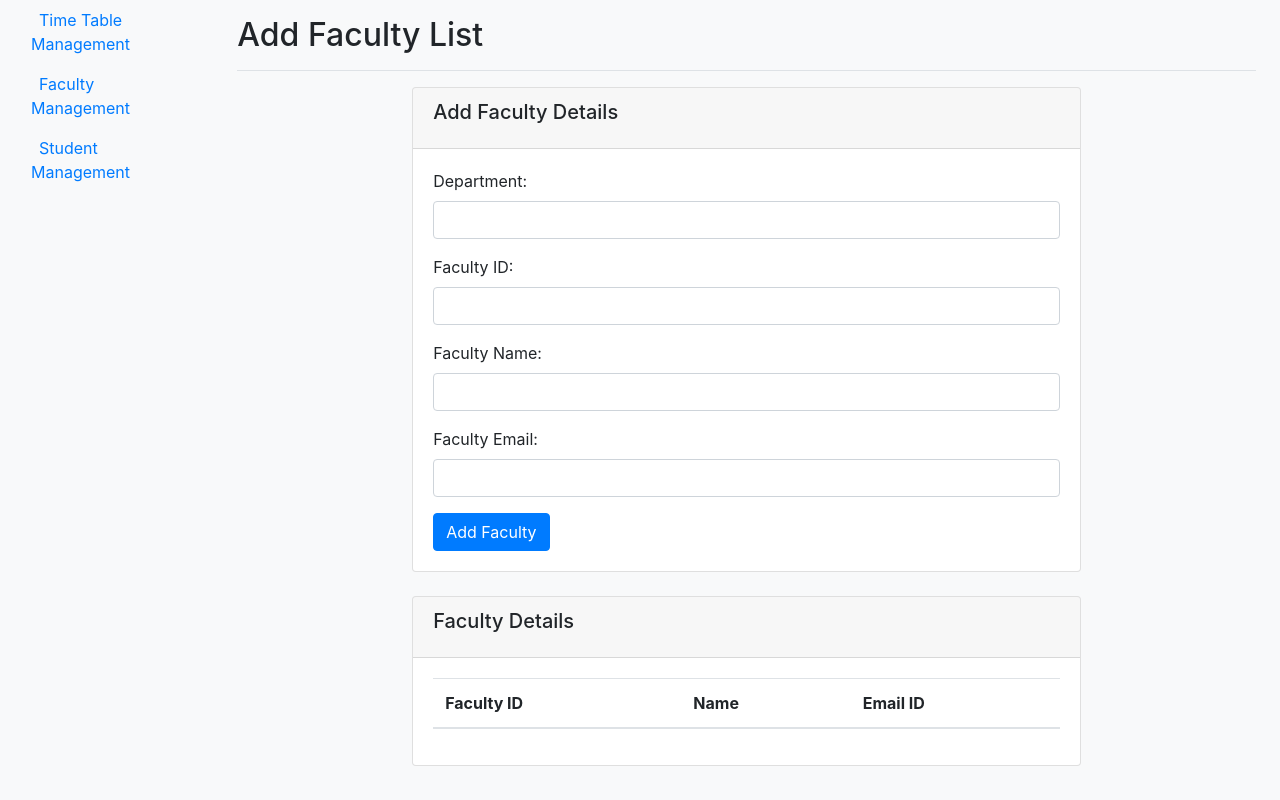
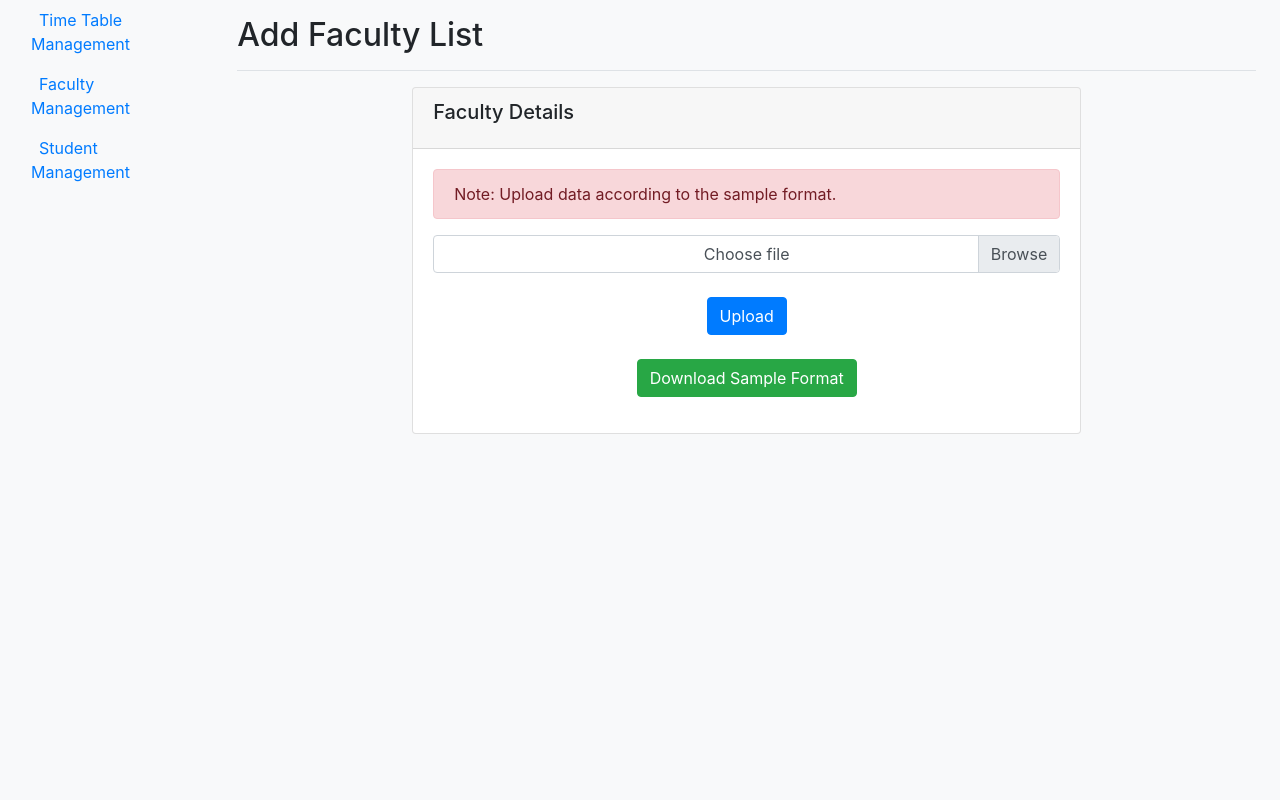
Before and after one commit to thebigbone/network-attendance, a Flask app: page /admin/faculty_manage/add_faculty_list in a window 1280 px wide. Run offline with Flask 3, Linux system fonts and the light colour scheme; the visitor is signed in with stand-in values (Sample User, id 1); lists and menus that the app fills with data are empty; some libraries are stand-ins or nearby versions.

Commit message:
student and faculty list upload from admin panel

```diff
--- a/admin/templates/add_faculty_list.html
+++ b/admin/templates/add_faculty_list.html
@@ -1,6 +1,6 @@
 {% extends 'base.html' %}
 
-{% block title %} Add Faculty List {% endblock %}
+{% block title %} Add Student List {% endblock %}
 
 {% block content %}
 <div class="container-fluid">
@@ -15,7 +15,7 @@
                         </a>
                     </li>
                     <li class="nav-item">
-            <a class="nav-link active" href="/admin/faculty_manage">
+                        <a class="nav-link" href="/admin/faculty_manage">
                             <i class="fas fa-user-tie mr-2"></i> Faculty Management
                         </a>
                     </li>
@@ -37,51 +37,29 @@
                 <div class="col-md-8 mx-auto">
                     <div class="card">
                         <div class="card-header">
-              <h5 class="card-title">Add Faculty Details</h5>
-            </div>
-            <div class="card-body">
-              <form action="{{ url_for('admin.add_faculty_list') }}" method="post">
-                <div class="form-group">
-                  <label for="department">Department:</label>
-                  <input type="text" class="form-control" id="department" name="department" required>
-                </div>
-                <div class="form-group">
-                  <label for="faculty_id">Faculty ID:</label>
-                  <input type="text" class="form-control" id="faculty_id" name="faculty_id" required>
-                </div>
-                <div class="form-group">
-                  <label for="faculty_name">Faculty Name:</label>
-                  <input type="text" class="form-control" id="faculty_name" name="faculty_name" required>
-                </div>
-                <div class="form-group">
-                  <label for="faculty_email">Faculty Email:</label>
-                  <input type="email" class="form-control" id="faculty_email" name="faculty_email" required>
-                </div>
-                <button type="submit" class="btn btn-primary">Add Faculty</button>
-              </form>
-            </div>
-          </div>
-        </div>
-      </div>
-      <div class="row mt-4">
-        <div class="col-md-8 mx-auto">
-          <div class="card">
-            <div class="card-header">
                             <h5 class="card-title">Faculty Details</h5>
                         </div>
                         <div class="card-body">
-              <table class="table">
-                <thead>
-                  <tr>
-                    <th>Faculty ID</th>
-                    <th>Name</th>
-                    <th>Email ID</th>
-                  </tr>
-                </thead>
-                <tbody>
-                  <!-- Faculty details will be displayed dynamically here -->
-                </tbody>
-              </table>
+                            {% if message %}
+                            <p class="alert alert-success">{{ message }}</p>
+                            {% endif %}
+                            <p class="alert alert-danger">Note: Upload data according to the sample format.</p>
+                            <div class="text-center">
+                                <form action="{{ url_for('admin.upload') }}" method="post" enctype="multipart/form-data" class="mt-3">
+                                    <div class="text-center">
+                                        <div class="custom-file">
+                                            <input type="file" class="custom-file-input" id="inputGroupFile" name="file" required>
+                                            <label class="custom-file-label" for="inputGroupFile">Choose file</label>
+                                        </div>
+                                        <div class="text-center"><br>
+                                            <button type="submit" class="btn btn-primary">Upload</button>
+                                        </div>
+                                    </div>
+                                </form><br>
+                                <!-- <button type="button" class="btn btn-primary mb-3">Upload Data</button> -->
+                                <button type="button" class="btn btn-success mb-3">Download Sample Format</button>
+                            </div>
+                        </div>
                     </div>
                 </div>
             </div>
@@ -89,4 +67,11 @@
     </main>
 </div>
 </div>
+<script>
+    document.getElementById("inputGroupFile").addEventListener("change", function() {
+        var fileName = this.files[0].name;
+        var label = document.querySelector(".custom-file-label");
+        label.textContent = fileName;
+    });
+</script>
 {% endblock %}
--- a/database.py
+++ b/database.py
@@ -4,10 +4,12 @@ from flask_mysqldb import MySQL
 mysql = MySQL()
 
 # MySQL configuration
+
+
 def configure_mysql(app):
-    app.config['MYSQL_HOST'] = 'localhost'
+    app.config['MYSQL_HOST'] = '127.0.0.1'
     app.config['MYSQL_USER'] = 'root'
-    app.config['MYSQL_PASSWORD'] = 'akshar'
+    app.config['MYSQL_PASSWORD'] = 'root'
     app.config['MYSQL_DB'] = 'wifiattendance'
 
     mysql.init_app(app)
```
Also changed, not shown: admin/admin.py (+124 -75 lines), admin/templates/add_student_list.html (+22 -37 lines), database wifiattendance.txt (indentation only), 1 other file. Lines whose indentation alone changed are shown as unchanged.
